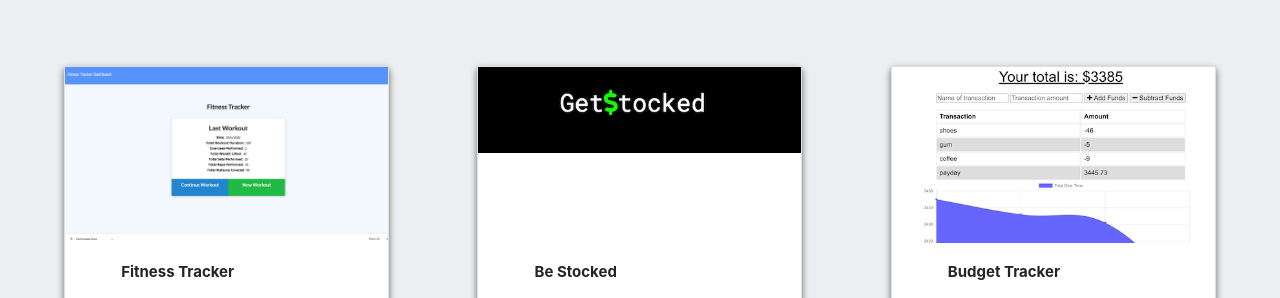
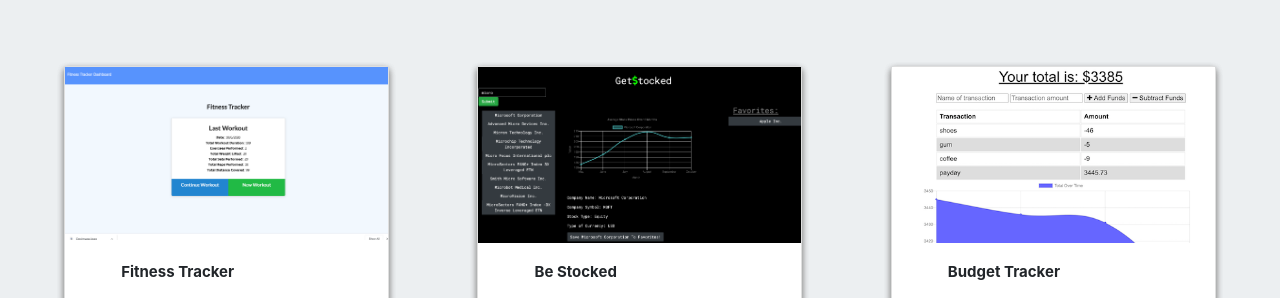
Before and after one commit to MaiaBetancourt/_portfolio, a React (Create React App) app in the folder my-portfolio/: page /Portfolio in a window 1280 px wide. Shown: the part 134-432 px from the top of the page. Built offline with nearby package versions, Linux system fonts and the light colour scheme.

Commit message:
fixed the size of project screenshots

```diff
--- a/my-portfolio/src/components/ProjectsCard/style.css
+++ b/my-portfolio/src/components/ProjectsCard/style.css
@@ -13,7 +13,6 @@
     height: 60%;
     overflow: hidden;
     text-align: center;
-    /* background:#6CADDC; */
   }
   .card > .img-container > img {
     width: 100%
--- a/my-portfolio/src/project.json
+++ b/my-portfolio/src/project.json
@@ -9,7 +9,7 @@
     {
         "id": 2,
         "name": "Be Stocked",
-        "image": "/images/GetStocked.png",
+        "image": "/images/Stocks.png",
         "gitUrl": "https://github.com/MaiaBetancourt/p2_stock_dashboard",
         "deployedUrl": "https://calm-savannah-23723.herokuapp.com/"
     },
```
Also changed, not shown: my-portfolio/public/images/Stocks.png (added).
